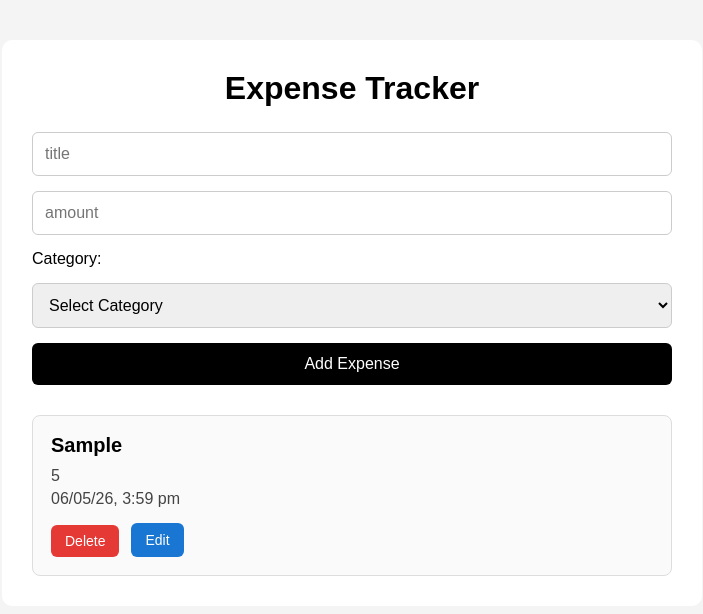
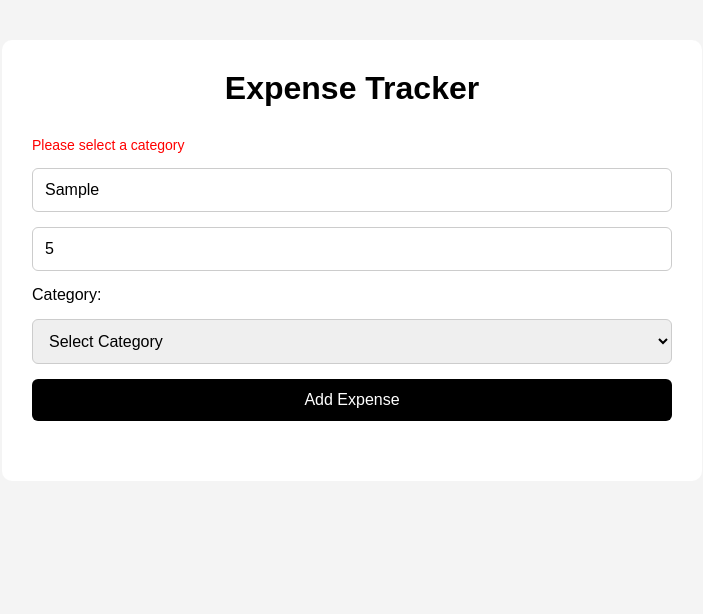
Before and after one commit to den766/react-expensetracker-app, a React (Vite) app: page / in a window 1280 px wide. Both pictures are taken after typing "Sample", "5" into the empty fields and a click on the button "Add Expense". Shown: the top 614 px of the page, without its empty margins (288-991 px from the left). Built offline with nearby package versions, Linux system fonts and the light colour scheme.

Commit message:
feat: add expense form validation and input restrictions

```diff
--- a/src/App.jsx
+++ b/src/App.jsx
@@ -2,13 +2,23 @@ import { useState } from "react";
 import Header from "./Header";
 import AddExpenseForm from "./addexpesneform";
 import ExpenseList from "./expenselist";
+import { ValidateExpense, formatTitle } from "./utils/validation";
 
 function App() {
   const [expenses, setExpenses] = useState([]);
   const [editingId, setEditingId] = useState(null);
+  const [error, setError] = useState("");
 
   function HandleSubmit(e, title, amount, category) {
     e.preventDefault();
+
+    const cleanTitle = formatTitle(title);
+    const validationError = ValidateExpense(cleanTitle, amount, category);
+
+    if (validationError) {
+      setError(validationError);
+      return false;
+    }
 
     const newExpense = {
       id: Date.now(),
@@ -19,6 +29,7 @@ function App() {
     };
 
     setExpenses((prev) => [...prev, newExpense]);
+    setError("");
 
     console.log(expenses);
   }
@@ -33,12 +44,20 @@ function App() {
   }
 
   function HandleUpdateExpense(id, editedTitle, editedAmount, editedCategory) {
+    const cleanTitle = formatTitle(editedTitle)
+    const validationError = ValidateExpense(cleanTitle, editedAmount, editedCategory);
+
+    if(validationError){
+
+       setError(validationError);
+       return;
+    }
     setExpenses((prev) =>
       prev.map((expense) =>
         expense.id === id
           ? {
               ...expense,
-              title: editedTitle,
+              title: cleanTitle,
               amount: editedAmount,
               category: editedCategory,
             }
@@ -49,22 +68,22 @@ function App() {
     setEditingId(null);
   }
 
-  function HandleEditCancel(){
-
-      setEditingId(null);
+  function HandleEditCancel() {
+    setEditingId(null);
   }
 
   return (
     <div className="container">
       <Header />
-      <AddExpenseForm onHandleForm={HandleSubmit} />
+      <AddExpenseForm onHandleForm={HandleSubmit} error={error} />
       <ExpenseList
         expenses={expenses}
         onDeleteExpense={HandleDeleteExpense}
         onEditExpense={HandleEdit}
         editingId={editingId}
         onUpdateExpense={HandleUpdateExpense}
-        onEditCancel= {HandleEditCancel}
+        onEditCancel={HandleEditCancel}
+        error={error}
       />
     </div>
   );
--- a/src/addexpesneform.jsx
+++ b/src/addexpesneform.jsx
@@ -1,6 +1,6 @@
 import { useState } from "react";
 
-function AddExpenseForm({ onHandleForm }) {
+function AddExpenseForm({ onHandleForm, error }) {
   const [title, setTitle] = useState("");
   const [amount, setAmount] = useState("");
   const [category, setCategory] = useState("");
@@ -8,20 +8,21 @@ function AddExpenseForm({ onHandleForm }) {
     <form
       onSubmit={(e) => {
         e.preventDefault();
-        onHandleForm(e, title, amount, category);
-
-        setTitle("");
-        setAmount("");
-        setCategory("");
+        const sucess = onHandleForm(e, title, amount, category);
+        if (sucess) {
+          setTitle("");
+          setAmount("");
+          setCategory("");
+        }
       }}
     >
       <div className="addexpense">
+        {error && <p className="error">{error}</p>}
         <input
           type="text"
           name="Expense_Title"
           id="expense-title"
           placeholder="title"
-          required
           value={title}
           onChange={(e) => setTitle(e.target.value)}
         ></input>
@@ -30,8 +31,8 @@ function AddExpenseForm({ onHandleForm }) {
           name="Expense_Amount"
           id="expene-amount"
           placeholder="amount"
-          required
           value={amount}
+          onWheel={(e) => e.target.blur()}
           onChange={(e) => {
             setAmount(Number(e.target.value));
             // console.log(typeof e.target.value);
@@ -43,9 +44,8 @@ function AddExpenseForm({ onHandleForm }) {
           id="category"
           value={category}
           onChange={(e) => setCategory(e.target.value)}
-          required
         >
-          <option>Select Category</option>
+          <option value="" disabled>Select Category</option>
           <option value="food">Food</option>
           <option value="transport">Transport</option>
           <option value="utilities">Utilities</option>
--- a/src/editexpenseform.jsx
+++ b/src/editexpenseform.jsx
@@ -7,6 +7,7 @@ function EditExpenseForm({
   category,
   onUpdateExpense,
   onCancelEdit,
+  error
 }) {
   const [editedTitle, setEditedTitle] = useState(title);
   const [editedAmount, setEditedAmount] = useState(amount);
@@ -15,16 +16,16 @@ function EditExpenseForm({
     <form
       className="edit-expense-form"
       onSubmit={(e) => {
-        e.preventDefault()
+        e.preventDefault();
         onUpdateExpense(id, editedTitle, editedAmount, editedCategory);
       }}
     >
+       {error && <p className="error">{error}</p>}
       <input
         type="text"
         name="Expense_Title"
         id="edit_expense-title"
         placeholder="title"
-        required
         value={editedTitle}
         onChange={(e) => setEditedTitle(e.target.value)}
       ></input>
@@ -33,7 +34,6 @@ function EditExpenseForm({
         name="Expense_Amount"
         id="edit_expene-amount"
         placeholder="amount"
-        required
         value={editedAmount}
         onChange={(e) => {
           setEditedAmount(Number(e.target.value));
@@ -46,9 +46,8 @@ function EditExpenseForm({
         id="edit_category"
         value={editedCategory}
         onChange={(e) => setEditedCategory(e.target.value)}
-        required
       >
-        <option>Select Category</option>
+        <option value="" disabled>Select Category</option>
         <option value="food">Food</option>
         <option value="transport">Transport</option>
         <option value="utilities">Utilities</option>
--- a/src/expensecard.jsx
+++ b/src/expensecard.jsx
@@ -10,7 +10,8 @@ function ExpenseCard({
   editExpense,
   editId,
   updateExpense,
-   cancelEdit
+   cancelEdit,
+   error
 
 }) {
   if (editId === id) {
@@ -22,6 +23,7 @@ function ExpenseCard({
         category={category}
         onUpdateExpense ={updateExpense}
         onCancelEdit ={cancelEdit}
+        error={error}
       />
     );
   }
--- a/src/expenselist.jsx
+++ b/src/expenselist.jsx
@@ -1,6 +1,6 @@
 import ExpenseCard from "./expensecard";
 
-function ExpenseList({expenses , onDeleteExpense , onEditExpense , editingId , onUpdateExpense , onEditCancel}) {
+function ExpenseList({expenses , onDeleteExpense , onEditExpense , editingId , onUpdateExpense , onEditCancel , error}) {
   return (
     <ul>
       {expenses.map((expense) => {
@@ -17,6 +17,7 @@ function ExpenseList({expenses , onDeleteExpense , onEditExpense , editingId , o
             editId = {editingId}
             updateExpense= {onUpdateExpense}
             cancelEdit={onEditCancel}
+            error={error}
           />
         );
       })}
--- a/src/index.css
+++ b/src/index.css
@@ -51,6 +51,13 @@ h1 {
 .addexpense button:hover {
   opacity: 0.9;
 }
+
+input[type="number"]::-webkit-outer-spin-button,
+input[type="number"]::-webkit-inner-spin-button {
+  -webkit-appearance: none;
+  margin: 0;
+}
+
 
 ul {
   list-style: none;
@@ -180,3 +187,9 @@ li p {
 .cancel-btn:hover {
   opacity: 0.9;
 }
+
+.error {
+  color: red;
+  font-size: 14px;
+  margin-top: 5px;
+}
--- /dev/null
+++ b/src/utils/validation.js
@@ -0,0 +1,33 @@
+export function sanitize(txt) {
+  return txt ? txt : "";
+}
+
+export function formatTitle(title) {
+  const clean = sanitize(title);
+
+  return clean.charAt(0).toUpperCase() + clean.slice(1).toLowerCase();
+}
+
+export function ValidateExpense(title, amount, category) {
+  if (!title || title.trim().length < 3) {
+    return "Title must be at least 3 characters";
+  }
+
+  if (isNaN(amount)) {
+    return "Amount must be a valid number";
+  }
+
+  if (amount <= 0) {
+    return "Amount must be greater than 0";
+  }
+
+  if (amount > 1000000) {
+    return "Amount cannot exceed 1,000,000";
+  }
+
+  if (!category ) {
+    return "Please select a category";
+  }
+
+
+}
```
